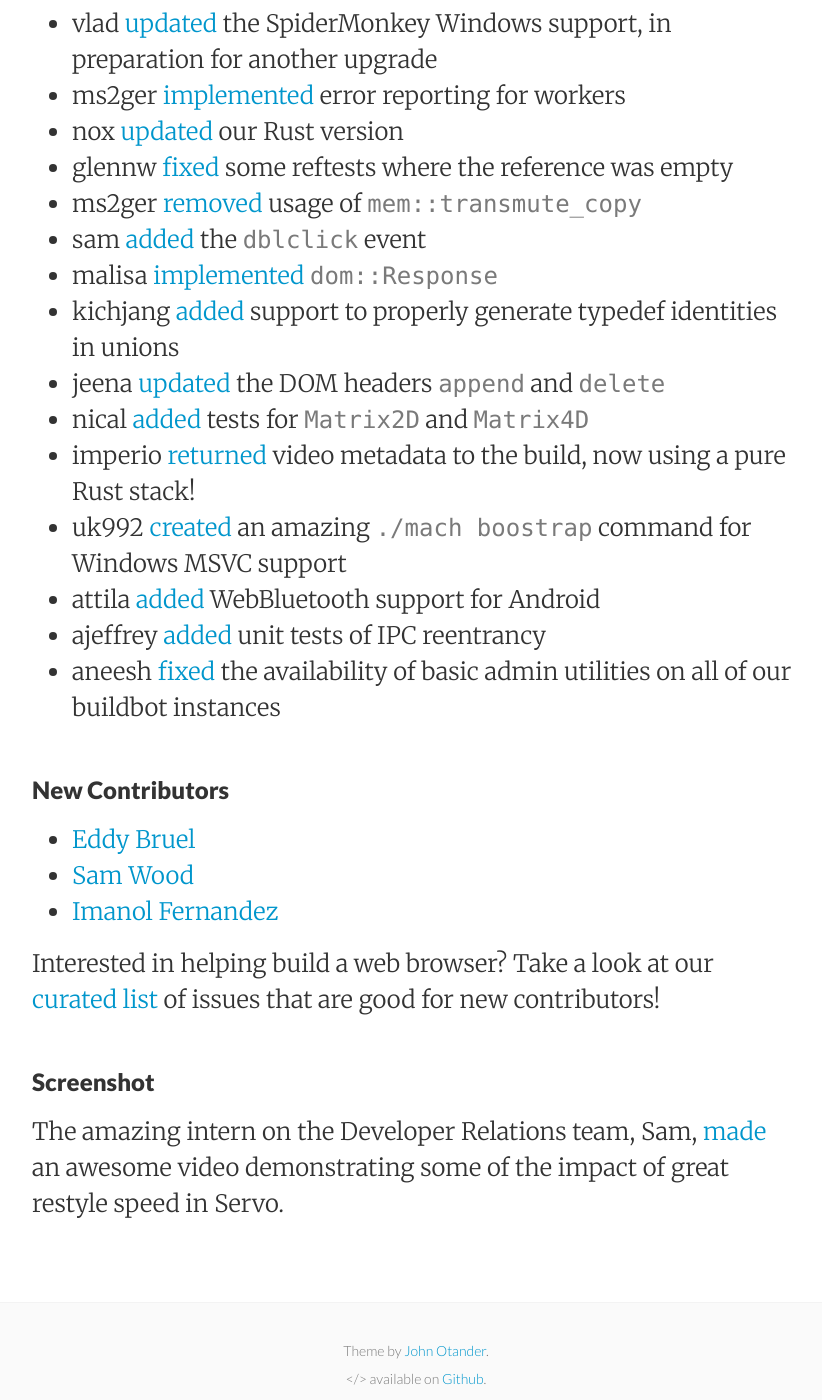
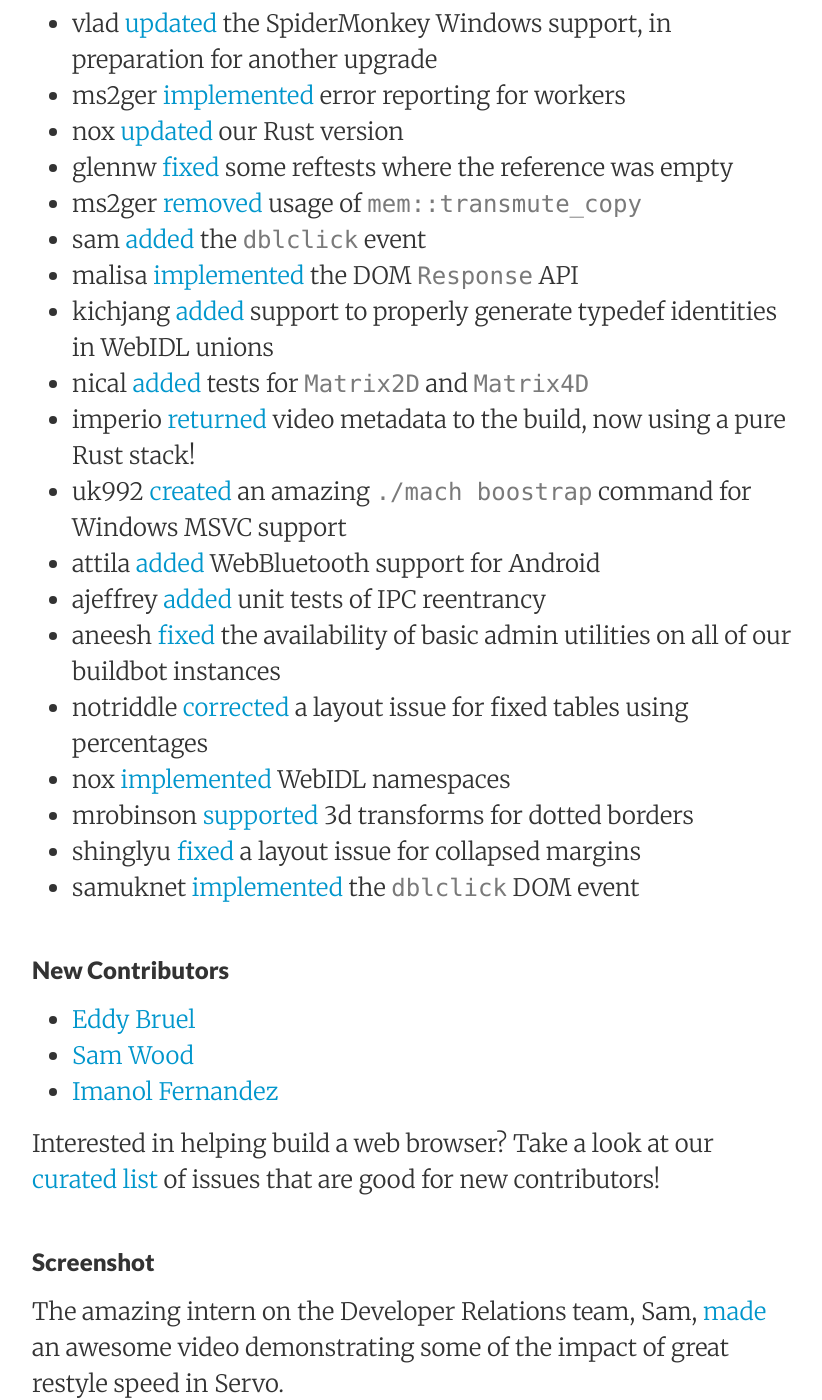
Before and after one commit to servo/blog.servo.org, a Jekyll site: the page built from _posts/2016-09-12-twis-77.md, in a window 1280 px wide and 1400 px high, scrolled down 1155 px. Shown: the whole window, without its empty margins (224-1046 px from the left). Built offline with Jekyll 4.4.1, drawn with Linux system fonts in a browser that asks for light colours.

Commit message:
More notable things.

```diff
--- a/_posts/2016-09-12-twis-77.md
+++ b/_posts/2016-09-12-twis-77.md
@@ -28,15 +28,19 @@
  - glennw [fixed](https://github.com/servo/webrender/pull/391) some reftests where the reference was empty
  - ms2ger [removed](https://github.com/servo/servo/pull/13173) usage of `mem::transmute_copy`
  - sam [added](https://github.com/servo/servo/pull/13130) the `dblclick` event
- - malisa [implemented](https://github.com/servo/servo/pull/13058) `dom::Response`
- - kichjang [added](https://github.com/servo/servo/pull/13201) support to properly generate typedef identities in unions
- - jeena [updated](https://github.com/servo/servo/pull/13004) the DOM headers `append` and `delete`
+ - malisa [implemented](https://github.com/servo/servo/pull/13058) the DOM `Response` API
+ - kichjang [added](https://github.com/servo/servo/pull/13201) support to properly generate typedef identities in WebIDL unions
  - nical [added](https://github.com/servo/euclid/pull/163) tests for `Matrix2D` and `Matrix4D`
  - imperio [returned](https://github.com/servo/servo/pull/13094) video metadata to the build, now using a pure Rust stack!
  - uk992 [created](https://github.com/servo/servo/pull/12916) an amazing `./mach boostrap` command for Windows MSVC support
  - attila [added](https://github.com/servo/servo/pull/12875) WebBluetooth support for Android
  - ajeffrey [added](https://github.com/servo/ipc-channel/pull/95) unit tests of IPC reentrancy
  - aneesh [fixed](https://github.com/servo/saltfs/pull/335) the availability of basic admin utilities on all of our buildbot instances
+- notriddle [corrected](https://github.com/servo/servo/pull/13192) a layout issue for fixed tables using percentages
+- nox [implemented](https://github.com/servo/servo/pull/13185) WebIDL namespaces
+- mrobinson [supported](https://github.com/servo/webrender/pull/392) 3d transforms for dotted borders
+- shinglyu [fixed](https://github.com/servo/servo/pull/13175) a layout issue for collapsed margins
+- samuknet [implemented](https://github.com/servo/servo/pull/13130) the `dblclick` DOM event
 
 ### New Contributors
 
```
